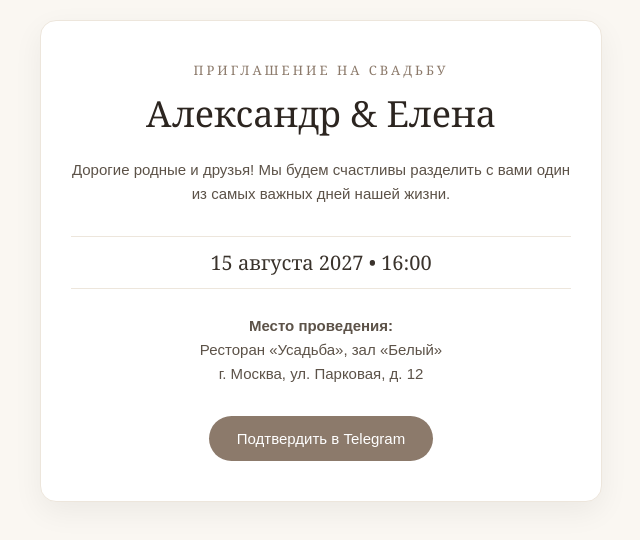
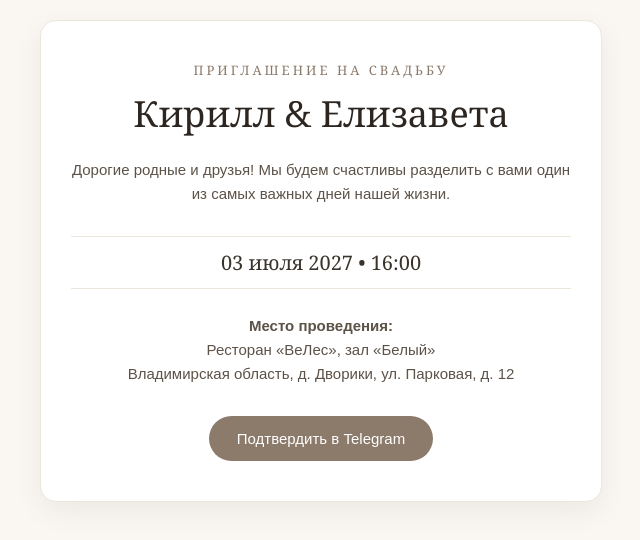
Before and after one commit to studyneuroai/ForTesting, a plain HTML site: page index.html in a window 1280 px wide. Shown: the whole page, without its empty margins (319-959 px from the left). Drawn offline with Linux system fonts and the light colour scheme.

Commit message:
Update index.html

```diff
--- a/index.html
+++ b/index.html
@@ -66,15 +66,15 @@
 <body>
   <div class="card">
     <div class="subtitle">Приглашение на свадьбу</div>
-    <h1>Александр &amp; Елена</h1>
+    <h1>Кирилл &amp; Елизавета</h1>
     <p class="info">Дорогие родные и друзья! Мы будем счастливы разделить с вами один из самых важных дней нашей жизни.</p>
 
-    <div class="date">15 августа 2027 • 16:00</div>
+    <div class="date">03 июля 2027 • 16:00</div>
 
     <div class="info">
       <strong>Место проведения:</strong><br>
-      Ресторан «Усадьба», зал «Белый»<br>
-      г. Москва, ул. Парковая, д. 12
+      Ресторан «ВеЛес», зал «Белый»<br>
+      Владимирская область, д. Дворики, ул. Парковая, д. 12
     </div>
 
     <a href="https://t.me" class="btn">Подтвердить в Telegram</a>
```
